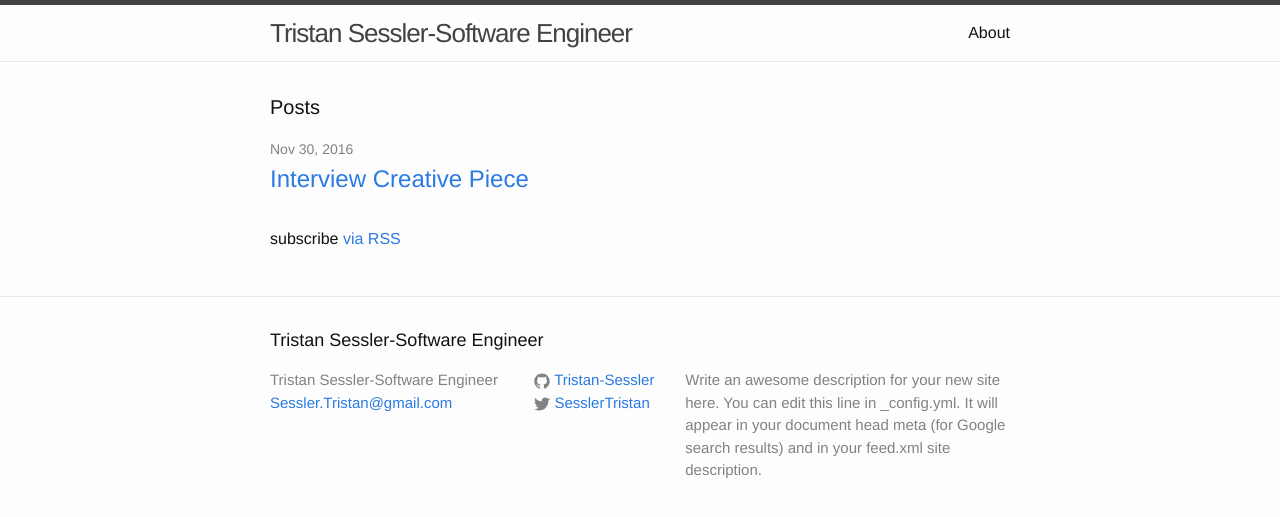
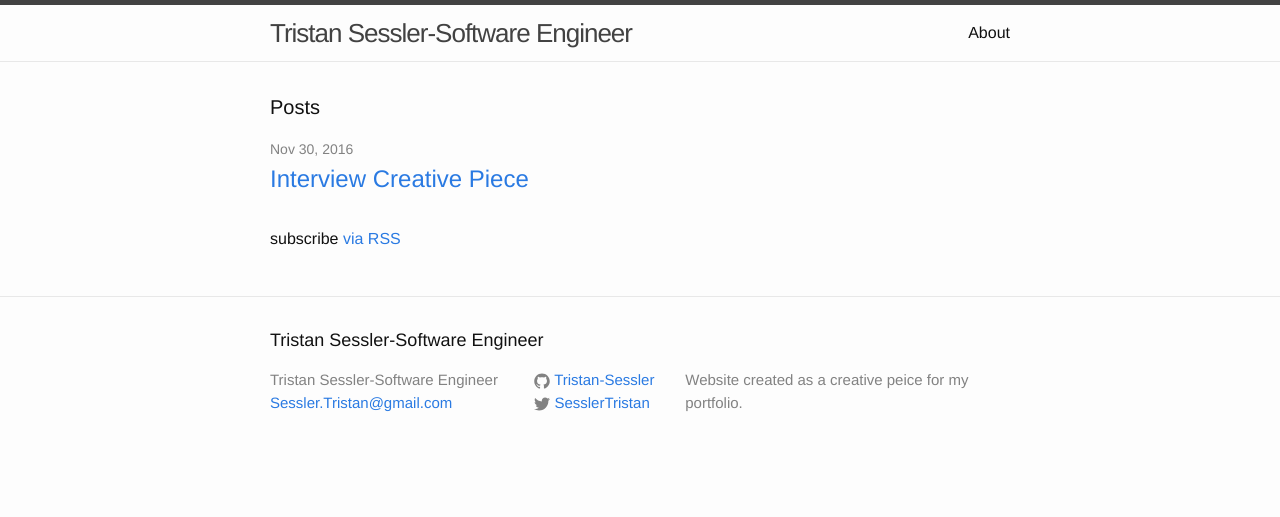
Before and after one commit to Tristan-Sessler/T1, a Jekyll site: the page built from index.html, in a window 1280 px wide. Shown: the top 517 px of the page. Built offline with Jekyll 4.4.1, drawn with Linux system fonts in a browser that asks for light colours.

Commit message:
Update _config.yml

```diff
--- a/_config.yml
+++ b/_config.yml
@@ -9,9 +9,7 @@
 title: Tristan Sessler-Software Engineer
 email: Sessler.Tristan@gmail.com
 description: > # this means to ignore newlines until "baseurl:"
-  Write an awesome description for your new site here. You can edit this
-  line in _config.yml. It will appear in your document head meta (for
-  Google search results) and in your feed.xml site description.
+  Website created as a creative peice for my portfolio.
 baseurl: "" # the subpath of your site, e.g. /blog
 url: "http://yourdomain.com" # the base hostname & protocol for your site
 twitter_username: SesslerTristan
```
